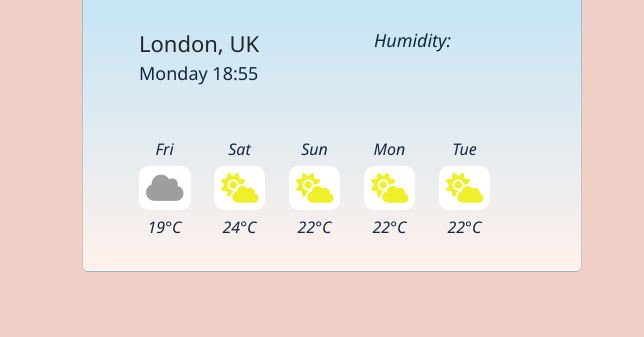
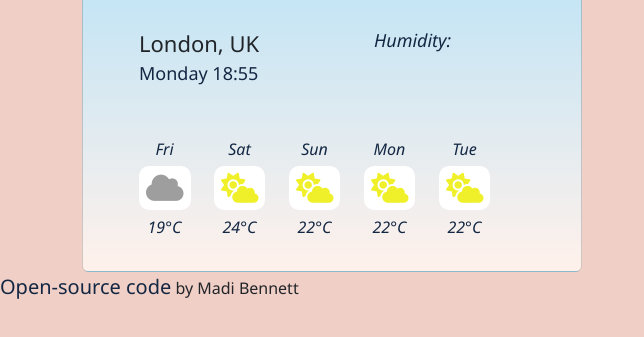
Before and after one commit to madeleinebennett4/my-weather-project, a website built with Parcel: page index.html in a window 1280 px wide. Shown: the part 159-496 px from the top of the page, without its empty margins (0-644 px from the left). Built offline with nearby package versions, Linux system fonts and the light colour scheme; no server answers.

Commit message:
updated link

```diff
--- a/index.html
+++ b/index.html
@@ -110,6 +110,12 @@
         </div>
       </div>
     </div>
+    <span class="source-code-link"
+      ><a href="https://github.com/madeleinebennett4/my-weather-project">
+        Open-source code</a
+      >
+      by Madi Bennett</span
+    >
     <script src="src/index.js"></script>
   </body>
 </html>
```
